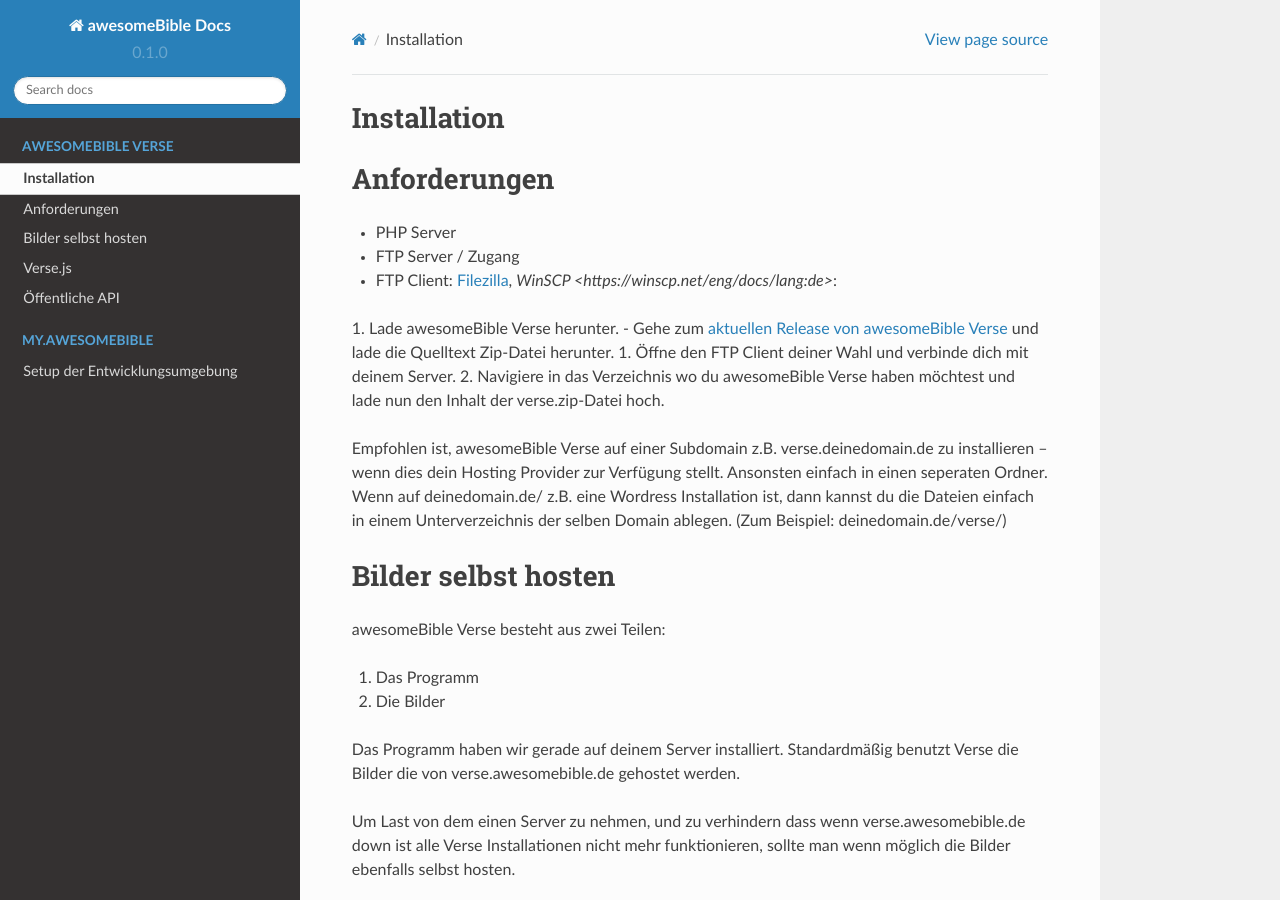
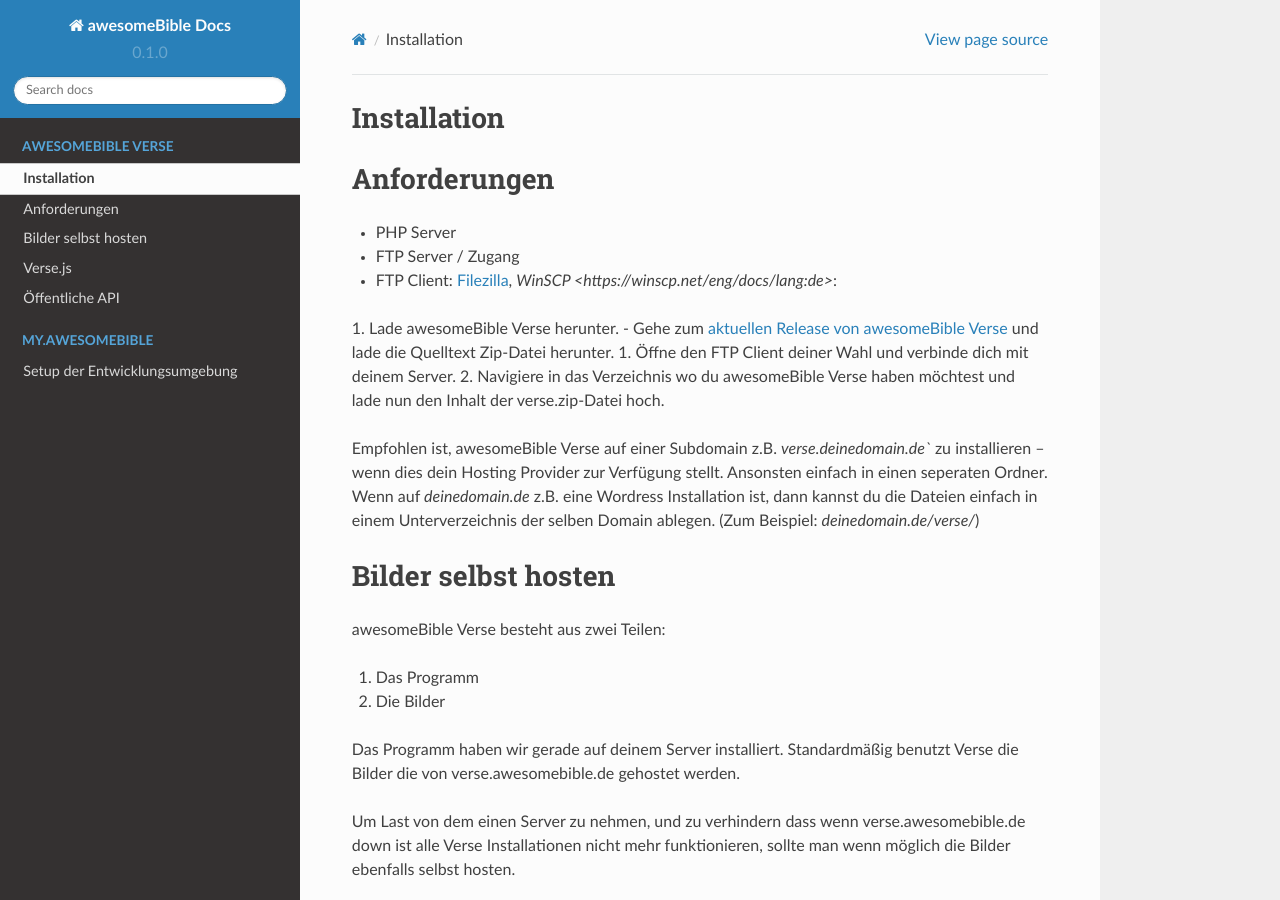
Before and after one commit to awesomebible/docs, a Sphinx documentation site: the page built from docs/source/verse-install.rst, in a window 1280 px wide and 900 px high. Built offline with Sphinx 7.4.7 and the Read the Docs theme 2.0.0, drawn with Linux system fonts in a browser that asks for light colours; some of the changed text lies outside the part shown.

Commit message:
Codeblöcke hinzugefügt

```diff
--- a/docs/source/verse-install.rst
+++ b/docs/source/verse-install.rst
@@ -13,10 +13,10 @@
 1. Öffne den FTP Client deiner Wahl und verbinde dich mit deinem Server.
 2. Navigiere in das Verzeichnis wo du awesomeBible Verse haben möchtest und lade nun den Inhalt der verse.zip-Datei hoch.
 
-Empfohlen ist, awesomeBible Verse auf einer Subdomain z.B. verse.deinedomain.de
+Empfohlen ist, awesomeBible Verse auf einer Subdomain z.B. `verse.deinedomain.de``
 zu installieren – wenn dies dein Hosting Provider zur Verfügung stellt.
-Ansonsten einfach in einen seperaten Ordner. Wenn auf deinedomain.de/
-z.B. eine Wordress Installation ist, dann kannst du die Dateien einfach in einem Unterverzeichnis der selben Domain ablegen. (Zum Beispiel: deinedomain.de/verse/)
+Ansonsten einfach in einen seperaten Ordner. Wenn auf `deinedomain.de`
+z.B. eine Wordress Installation ist, dann kannst du die Dateien einfach in einem Unterverzeichnis der selben Domain ablegen. (Zum Beispiel: `deinedomain.de/verse/`)
 
 Bilder selbst hosten
 =============
@@ -31,7 +31,8 @@
 Um Last von dem einen Server zu nehmen, und zu verhindern dass wenn verse.awesomebible.de down ist alle Verse Installationen nicht mehr funktionieren, sollte man wenn möglich die Bilder ebenfalls selbst hosten.
 
 Die Bilder herunterladen:
-- Gehe zu `Versbilder.md <https://codeberg.org/awesomeBible/verse/src/branch/main/Versbilder.md>` und lade die passende Datei herunter. (Sortiert nach Jahreszahlen)
+
+- Gehe zu `Versbilder.md <https://codeberg.org/awesomeBible/verse/src/branch/main/Versbilder.md>`_ und lade die passende Datei herunter. (Sortiert nach Jahreszahlen)
 
 Einfach die ZIP-Datei herunterladen herunterladen und entpacken.
 
```
